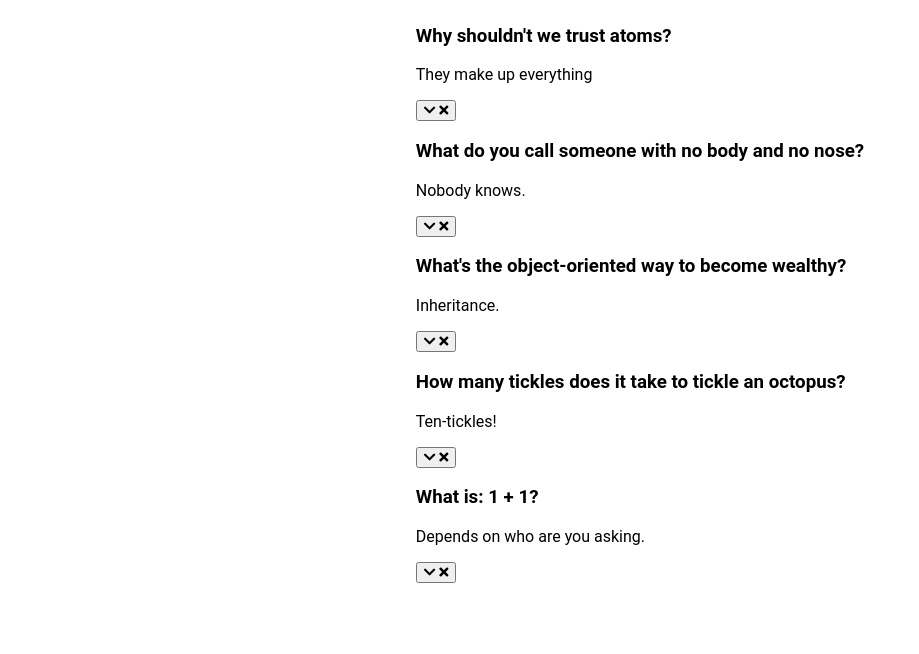
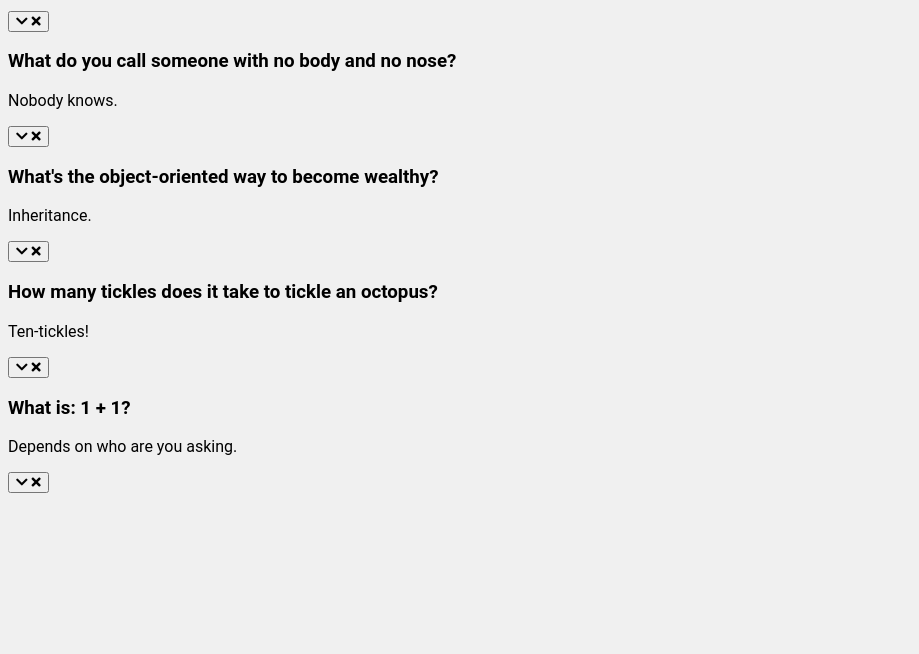
Before and after one commit to evanderzzstudio/FAQ-Collapse, a plain HTML site: page index.html in a window 1280 px wide. Shown: the part 146-800 px from the top of the page, without its empty margins (0-919 px from the left). Drawn offline with Linux system fonts and the light colour scheme; a web font is replaced by a local one.

Commit message:
Update background color and remove flexbox layout.

```diff
--- a/style.css
+++ b/style.css
@@ -6,11 +6,5 @@
 
 body {
     font-family: 'Roboto', sans-serif;
-    display: flex;
-    flex-direction: column;
-    align-items: center;
-    justify-content: center;
-    height: 100vh;
-    overflow: hidden;
-    margin: 0;
+    background-color: #f0f0f0;
 }
```
